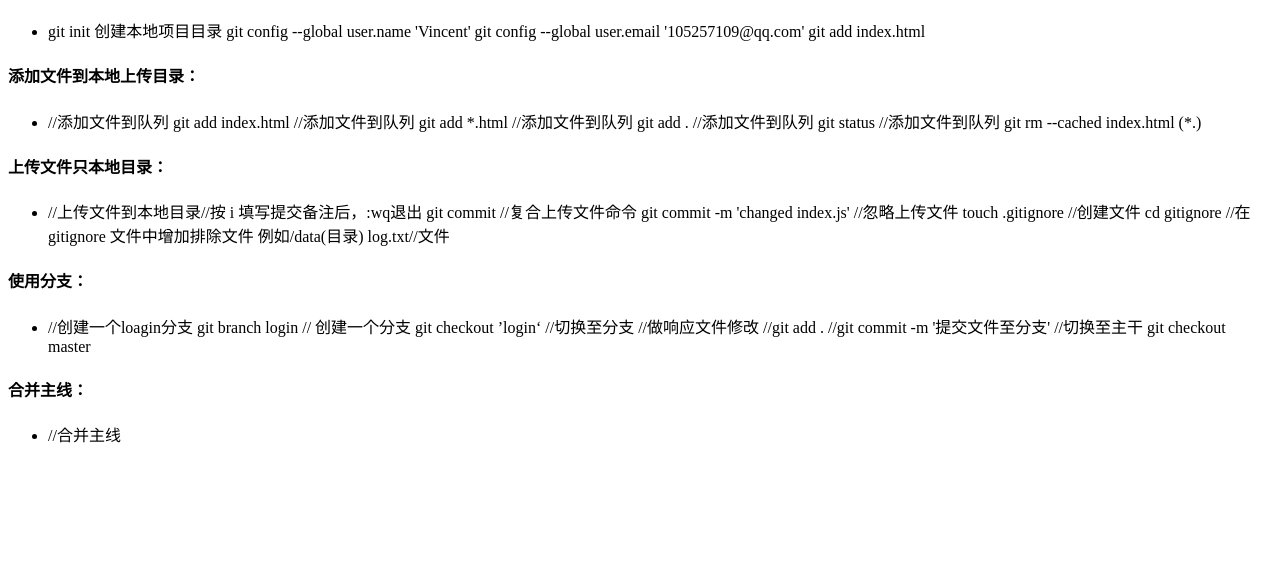
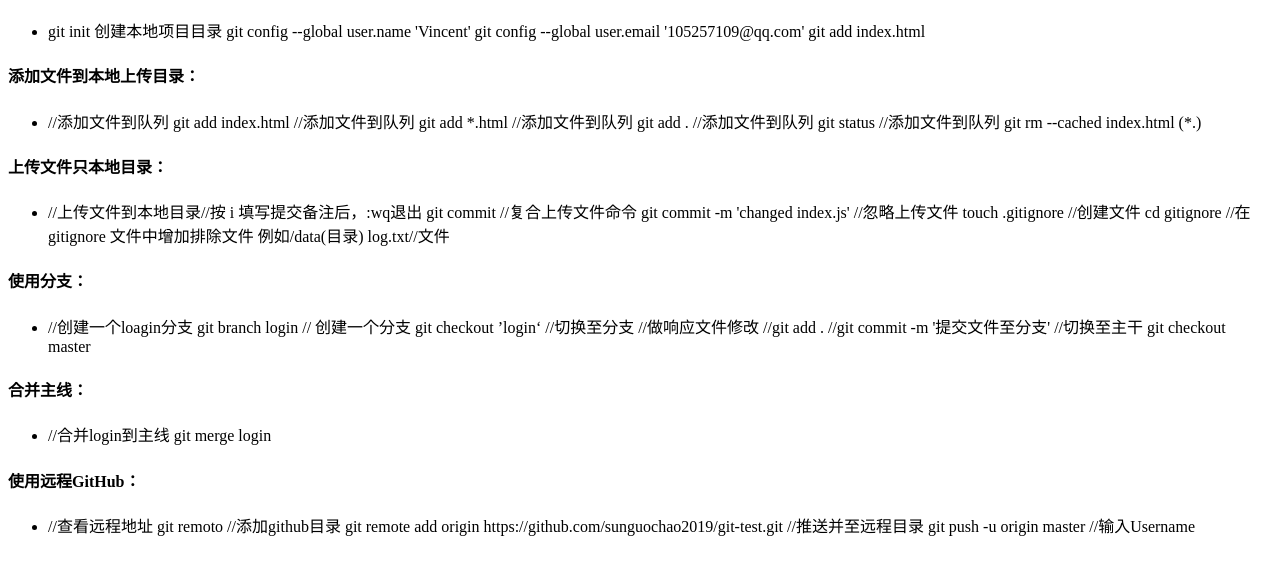
Before and after one commit to sunguochao2019/git-test, a plain HTML site: page index.html in a window 1280 px wide. Shown: the part 116-690 px from the top of the page. Drawn offline with Linux system fonts and the light colour scheme.

Commit message:
add readme...

```diff
--- a/index.html
+++ b/index.html
@@ -86,8 +86,25 @@
     </h4>
     <ul>
         <li>
-            //合并主线
+            //合并login到主线
+            git merge login
+        </li>
+    </ul>
 
+    <h4>
+        使用远程GitHub：
+    </h4>
+    <ul>
+        <li>
+            //查看远程地址
+            git remoto
+
+            //添加github目录
+            git remote add origin https://github.com/sunguochao2019/git-test.git
+
+            //推送并至远程目录
+            git push -u origin master
+            //输入Username
         </li>
     </ul>
 </body>
```
Also changed, not shown: 1 other file.
